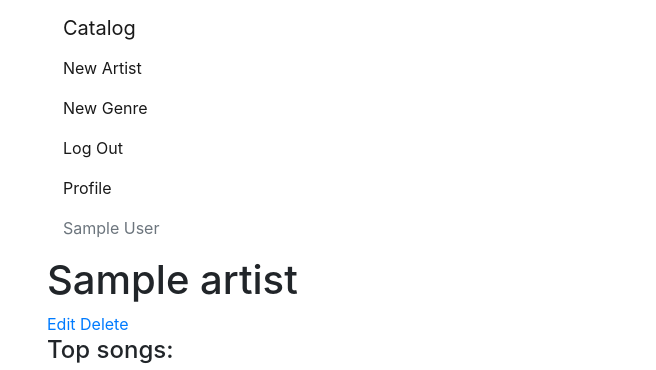
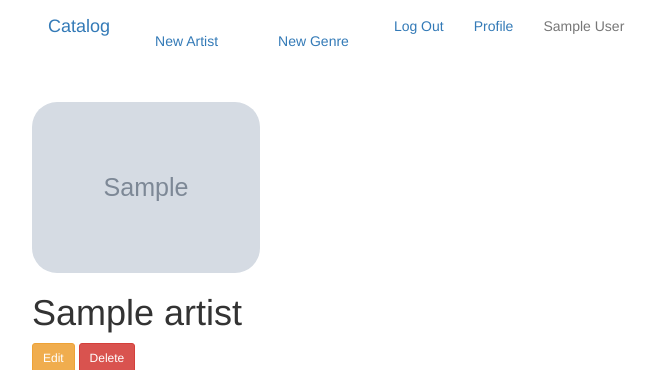
Before and after one commit to davidhousedev/Music-Catalog-Udacity, a Flask app: page /artist/1/ in a window 1280 px wide. Shown: the top 370 px of the page, without its empty margins (38-694 px from the left). Run offline with Flask 2, Linux system fonts and the light colour scheme; the visitor is signed in with stand-in values (Sample User, id 1); tables that the repository leaves empty hold one stand-in row (values such as "Sample post"); grey boxes marked "Sample" are stand-in pictures; some libraries are stand-ins or nearby versions.

Commit message:
feat: Begin front-end design of artist page

```diff
--- /dev/null
+++ b/static/artist.css
@@ -0,0 +1,25 @@
+.artist-header {
+    margin-bottom: 20px;
+}
+
+.artist-img {
+    width: 20%;
+    border-radius: 25px;
+}
+
+/* Video Wrapper CSS sourced from csstricks.com - https://css-tricks.com/NetMag/FluidWidthVideo/Article-FluidWidthVideo.php */
+.video-wrapper {
+    height: 0;
+    margin-bottom: 25px;
+    padding-bottom: 56.25%; /* 16:9 */
+    padding-top: 25px;
+    position: relative;
+}
+
+.video-wrapper iframe {
+    height: 100%;
+    left: 0;
+    position: absolute;
+    top: 0;
+    width: 100%;
+}
--- a/templates/artist.html
+++ b/templates/artist.html
@@ -2,21 +2,50 @@
 {% block title %}{{artist.name}}{% endblock %}
 {% block head %}
     {# Page-specific JS and CSS #}
+    <link rel="stylesheet" href="/static/artist.css">
 {% endblock %}
 {% block content %}
+    <div class="row artist-header">
+        <div class="col-xs-12 text-xs-center">
+            <picture>
+                {% if artist.img_url_lg %}
+                    <source media="(min-width: {{img_lg}}px)" srcset="{{artist.img_url_lg}}">
+                {% endif %}
+                {% if artist.img_url_md %}
+                    <source media="(min-width: {{img_md}}px)" srcset="{{artist.img_url_md}}">
+                {% endif %}
+                {% if artist.img_url_sm %}
+                    <source media="(min-width: {{img_sm}}px)" srcset="{{artist.img_url_sm}}">
+                {% endif %}
+                {% if artist.img_url_xs %}
+                    <source media="(min-width: {{img_xs}}px)" srcset="{{artist.img_url_xs}}">
+                {% endif %}
+                <img class="img-fluid artist-img" src="">
+            </picture>
             <h1>{{artist.name}}</h1>
             {% if cur_user and cur_user['user_id'] == artist.user %}
-        <a href="{{url_for('artist_edit', artist=artist.url_name)}}">Edit</a>
-        <a href="{{url_for('artist_delete', artist=artist.url_name)}}">Delete</a>
+                <a class="btn btn-sm btn-warning" href="{{url_for('artist_edit', artist=artist.url_name)}}">Edit</a>
+                <a class="btn btn-sm btn-danger" href="{{url_for('artist_delete', artist=artist.url_name)}}">Delete</a>
             {% endif %}
+        </div>
+    </div>
 
-    <h4>Top songs:</h4>
 {% for song in songs %}
+    <div class="row video">
+        <div class="col-xs-12">
+            <div class="video-wrapper">
                 <iframe width="560" height="315" src="https://www.youtube.com/embed/{{song.youtube_id}}" frameborder="0" allowfullscreen></iframe>
+            </div>
+        </div>
+    </div>
 {% endfor %}
+
+    <div class="col-xs-12 videos">
         <h4>Genres:</h4>
         {% for genre in genres %}
             <p>{{genre.name}}</p>
         {% endfor %}
+    </div>
+
 
 {% endblock %}
--- a/templates/base.html
+++ b/templates/base.html
@@ -1,6 +1,10 @@
 <!DOCTYPE html>
 <html>
 <head>
+    <meta charset="utf-8">
+    <meta name="viewport" content="width=device-width,initial-scale=1">
+    <meta http-equiv="X-UA-Compatible" content="IE=edge">
+
     <link rel="stylesheet" href="https://maxcdn.bootstrapcdn.com/bootstrap/4.0.0-alpha.5/css/bootstrap.min.css" integrity="sha384-AysaV+vQoT3kOAXZkl02PThvDr8HYKPZhNT5h/CXfBThSRXQ6jW5DO2ekP5ViFdi" crossorigin="anonymous">
     {% block head %}
         {# Any page-specific JS or CSS goes here #}
```
Lines whose indentation alone changed are shown as unchanged.
